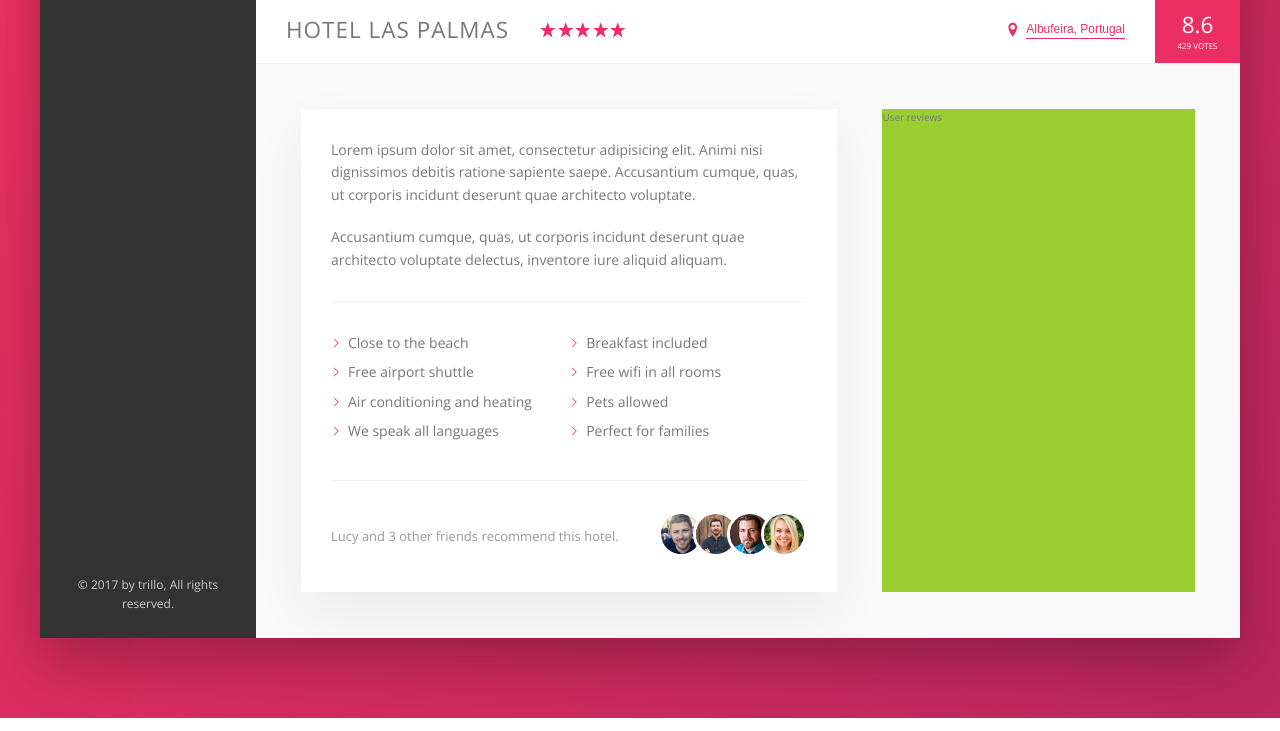
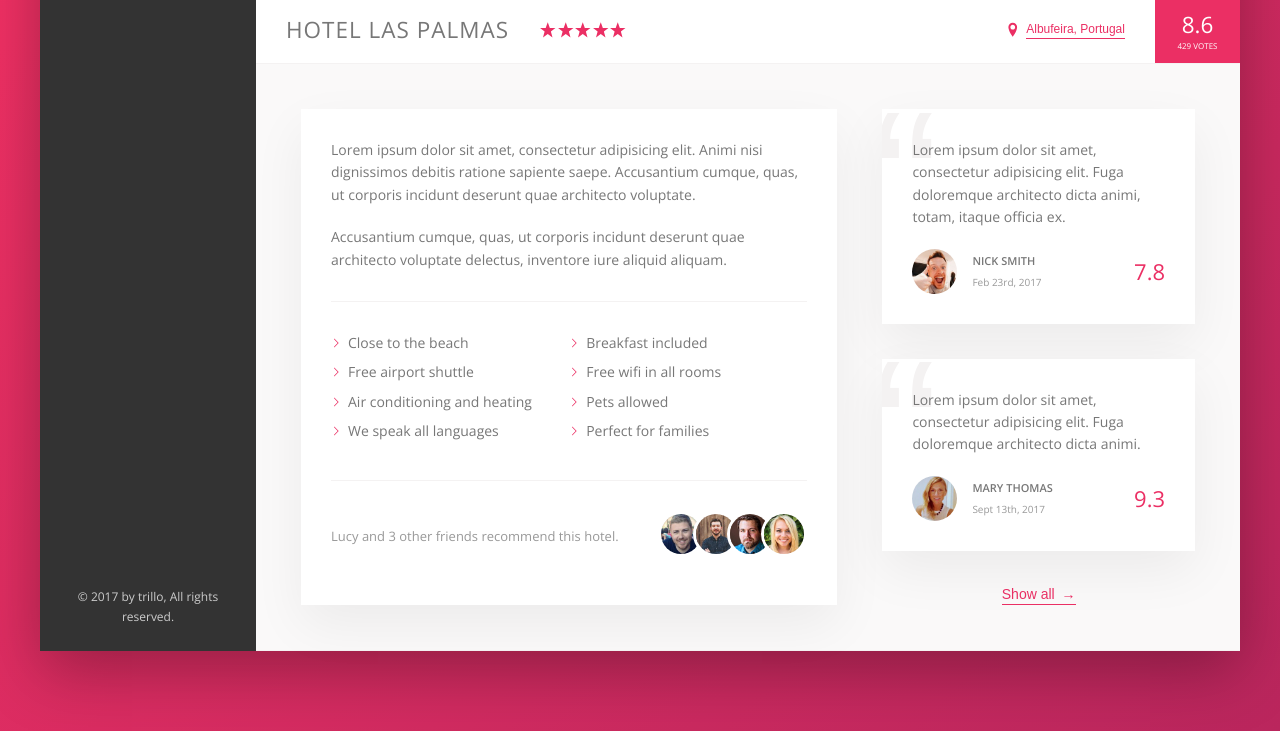
Before and after one commit to k-e-r/about-CSS-and-SASS, a website: page Trillo/index.html in a window 1280 px wide. Shown: the part 542-1273 px from the top of the page. Drawn offline with nearby package versions, Linux system fonts and the light colour scheme.

Commit message:
building the user reviews section

```diff
--- a/Trillo/index.html
+++ b/Trillo/index.html
@@ -166,7 +166,35 @@
             </div>
 
             <div class="user-reviews">
-              User reviews
+              <figure class="review">
+                <blockquote class="review__text">
+                  Lorem ipsum dolor sit amet, consectetur adipisicing elit. Fuga doloremque architecto dicta animi, totam, itaque officia ex.
+                </blockquote>
+                <figcaption class="review__user">
+                  <img src="img/user-1.jpg" alt="User 1" class="review__photo">
+                  <div class="review__user-box">
+                    <p class="review__user-name">Nick Smith</p>
+                    <p class="review__user-date">Feb 23rd, 2017</p>
+                  </div>
+                  <div class="review__rating">7.8</div>
+                </figcaption>
+              </figure>
+
+              <figure class="review">
+                <blockquote class="review__text">
+                  Lorem ipsum dolor sit amet, consectetur adipisicing elit. Fuga doloremque architecto dicta animi.
+                </blockquote>
+                <figcaption class="review__user">
+                  <img src="img/user-2.jpg" alt="User 1" class="review__photo">
+                  <div class="review__user-box">
+                    <p class="review__user-name">Mary Thomas</p>
+                    <p class="review__user-date">Sept 13th, 2017</p>
+                  </div>
+                  <div class="review__rating">9.3</div>
+                </figcaption>
+              </figure>
+
+              <button class="btn-inline">Show all <span>&rarr;</span></button>
             </div>
           </div>
         </main>
--- a/Trillo/sass/_components.scss
+++ b/Trillo/sass/_components.scss
@@ -270,8 +270,17 @@
   cursor: pointer;
   transition: all 0.2s;
 
+  & span {
+    margin-left: 3px;
+    transition: margin-left 0.2s;
+  }
+
   &:hover {
     color: var(--color-grey-dark-1);
+
+    span {
+      margin-left: 8px;
+    }
   }
 
   &:focus {
@@ -369,3 +378,66 @@
     }
   }
 }
+
+//////////////////////////////
+// REVIEWS
+.review {
+  background-color: #fff;
+  box-shadow: var(--shadow-light);
+  padding: 3rem;
+  margin-bottom: 3.5rem;
+  position: relative;
+  overflow: hidden;
+
+  &__text {
+    margin-bottom: 2rem;
+    position: relative;
+    z-index: 10;
+  }
+
+  &__user {
+    display: flex;
+    align-items: center;
+  }
+
+  &__photo {
+    height: 4.5rem;
+    width: 4.5rem;
+    border-radius: 50%;
+    margin-right: 1.5rem;
+  }
+
+  &__user-box {
+    margin-right: auto;
+  }
+
+  &__user-name {
+    font-size: 1.1rem;
+    font-weight: 600;
+    text-transform: uppercase;
+    margin-bottom: 0.4rem;
+  }
+
+  &__user-date {
+    font-size: 1rem;
+    color: var(--color-grey-dark-3);
+  }
+
+  &__rating {
+    color: var(--color-primary);
+    font-size: 2.2rem;
+    font-weight: 300;
+  }
+
+  &::before {
+    content: '\201C';
+    position: absolute;
+    top: -2.75rem;
+    left: -1rem;
+    line-height: 1;
+    font-size: 20rem;
+    color: var(--color-grey-light-2);
+    font-family: sans-serif;
+    z-index: 1;
+  }
+}
--- a/Trillo/sass/_layout.scss
+++ b/Trillo/sass/_layout.scss
@@ -38,6 +38,7 @@
 }
 
 .detail {
+  font-size: 1.4rem;
   display: flex;
   padding: 4.5rem;
   background-color: var(--color-grey-light-1);
@@ -45,7 +46,6 @@
 }
 
 .description {
-  font-size: 1.4rem;
   background-color: #fff;
   box-shadow: var(--shadow-light);
   padding: 3rem;
@@ -54,6 +54,9 @@
 }
 
 .user-reviews {
-  background-color: yellowgreen;
   flex: 1;
+
+  display: flex;
+  flex-direction: column;
+  align-items: center;
 }
```
Also changed, not shown: Trillo/css/style.css, 1 other file.
